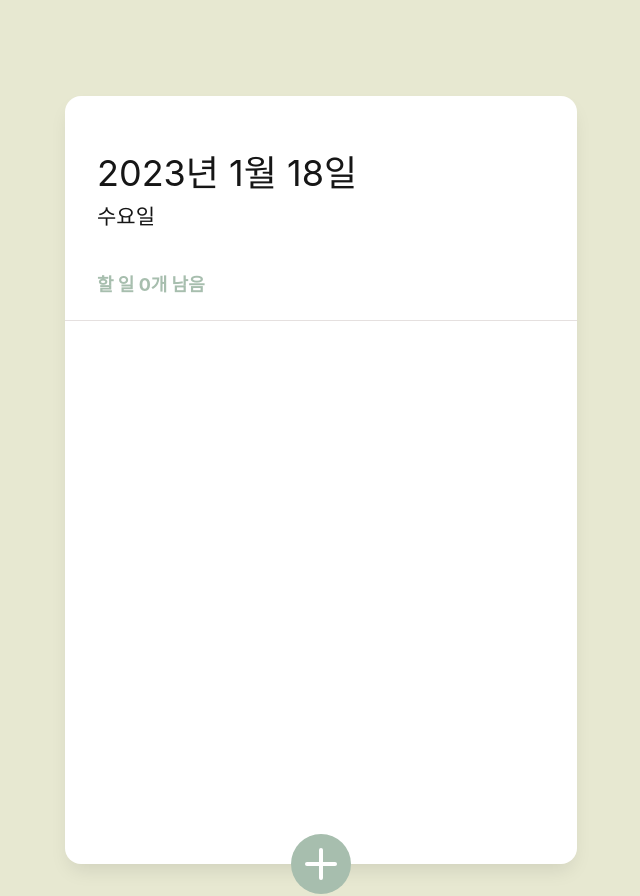
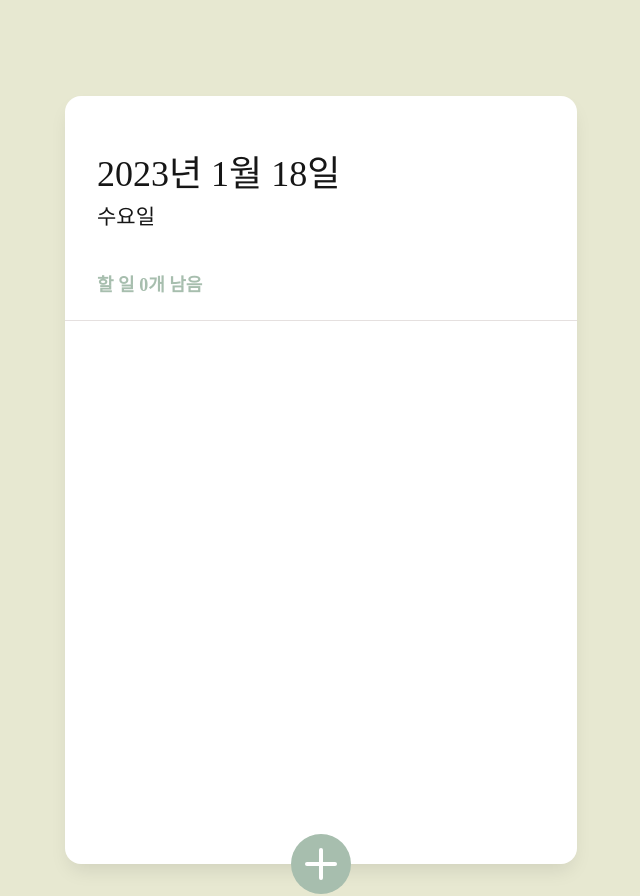
Before and after one commit to ahnanne/simple-todo, a React (Create React App) app: page / in a window 1280 px wide. Shown: the whole page, without its empty margins (319-959 px from the left). Built offline with nearby package versions, Linux system fonts and the light colour scheme.

Commit message:
chore: override cra default webpack config

```diff
--- a/craco.config.js
+++ b/craco.config.js
@@ -1,5 +1,6 @@
 // eslint-disable-next-line @typescript-eslint/no-var-requires
 const CracoAlias = require("craco-alias");
+const path = require('path');
 
 module.exports = {
   plugins: [
@@ -13,4 +14,21 @@ module.exports = {
       },
     },
   ],
+  webpack: {
+    configure: (webpackConfig) => {
+      webpackConfig.module.rules = [
+        {
+          test: /\.tsx?$/,
+          include: path.resolve(__dirname, './src'),
+          use: ['ts-loader'],
+        },
+      ];
+      webpackConfig.resolve = {
+        extensions: ['.js', '.jsx', '.ts', '.tsx'],
+        modules: [path.resolve(__dirname, 'src'), 'node_modules'],
+      };
+
+      return webpackConfig;
+    }
+  }
 };
--- a/package.json
+++ b/package.json
@@ -46,10 +46,12 @@
     "@typescript-eslint/parser": "^5.48.2",
     "@yarnpkg/pnpify": "^4.0.0-rc.11",
     "@yarnpkg/sdks": "^3.0.0-rc.11",
+    "babel-loader": "^9.1.2",
     "craco-alias": "^3.0.1",
     "eslint": "^8.32.0",
     "eslint-config-prettier": "^8.6.0",
     "eslint-plugin-prettier": "^4.2.1",
+    "ts-loader": "^9.4.2",
     "typescript": "^4.9.4"
   },
   "packageManager": "yarn@3.3.1"
--- a/src/index.css
+++ /dev/null
@@ -1,13 +0,0 @@
-body {
-  margin: 0;
-  font-family: -apple-system, BlinkMacSystemFont, 'Segoe UI', 'Roboto', 'Oxygen',
-    'Ubuntu', 'Cantarell', 'Fira Sans', 'Droid Sans', 'Helvetica Neue',
-    sans-serif;
-  -webkit-font-smoothing: antialiased;
-  -moz-osx-font-smoothing: grayscale;
-}
-
-code {
-  font-family: source-code-pro, Menlo, Monaco, Consolas, 'Courier New',
-    monospace;
-}
--- a/src/index.tsx
+++ b/src/index.tsx
@@ -1,6 +1,5 @@
 import React from "react";
 import ReactDOM from "react-dom/client";
-import "./index.css";
 import App from "./App";
 import reportWebVitals from "./reportWebVitals";
 
```
Also changed, not shown: .pnp.cjs, 1 other file (tests, documents, lock files or other folders).
